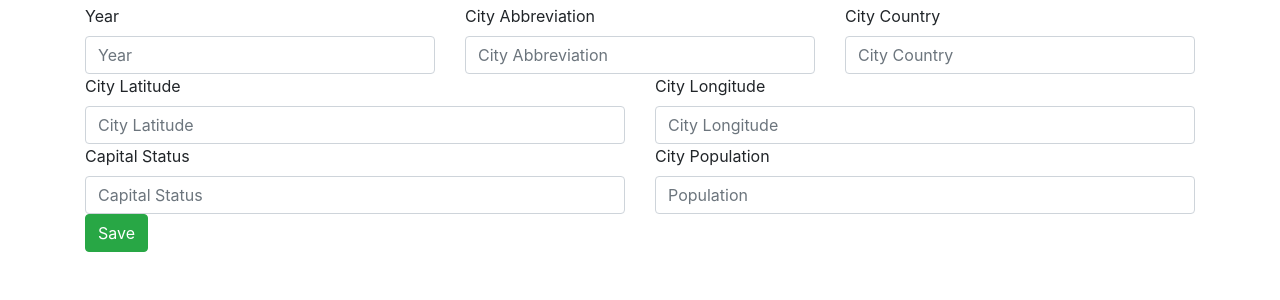
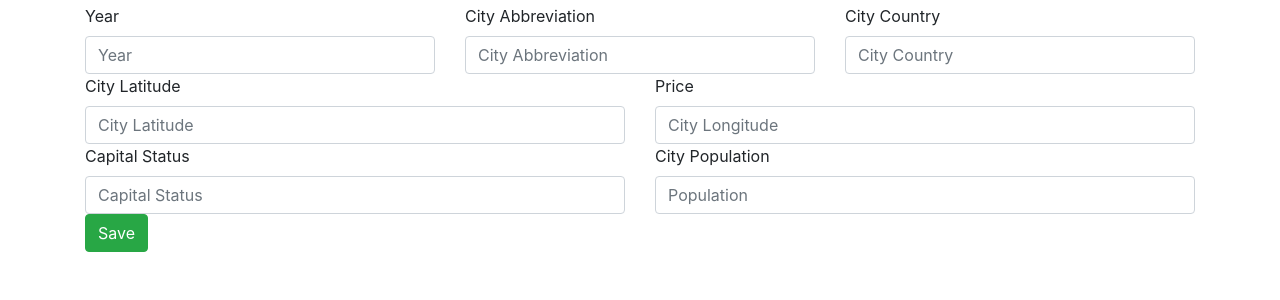
Before and after one commit to AlwaysEpicurus/Web_Forms_with_Flask_Docker_PyCharm_MySQL, a Flask app: page /edit/1 in a window 1280 px wide. Shown: the part 56-356 px from the top of the page. Run offline with Flask 2, Linux system fonts and the light colour scheme; data comes from the database, SQL or seed files in the repository; some libraries are stand-ins or nearby versions.

Commit message:
Task: Added Price column.

```diff
--- a/app/app.py
+++ b/app/app.py
@@ -61,10 +61,10 @@
 @app.route('/cities/new', methods=['POST'])
 def form_insert_post():
     cursor = mysql.get_db().cursor()
-    inputData = (request.form.get('year'), request.form.get('mileage'), request.form.get('fldLong'),
+    inputData = (request.form.get('year'), request.form.get('mileage'), request.form.get('price'),
                  request.form.get('fldCountry'), request.form.get('fldAbbreviation'),
                  request.form.get('fldCapitalStatus'), request.form.get('fldPopulation'))
-    sql_insert_query = """INSERT INTO tblCitiesImport (year,mileage,fldLong,fldCountry,fldAbbreviation,fldCapitalStatus,fldPopulation) VALUES (%s, %s,%s, %s,%s, %s,%s) """
+    sql_insert_query = """INSERT INTO tblCitiesImport (year,mileage,price,fldCountry,fldAbbreviation,fldCapitalStatus,fldPopulation) VALUES (%s, %s,%s, %s,%s, %s,%s) """
     cursor.execute(sql_insert_query, inputData)
     mysql.get_db().commit()
     return redirect("/", code=302)
--- a/app/templates/edit.html
+++ b/app/templates/edit.html
@@ -23,8 +23,8 @@
             <input id="mileage" type="text" class="form-control" placeholder="City Latitude" name="mileage" value="{{city.mileage}}">
         </div>
         <div class="col">
-            <label for="fldlong">City Longitude</label>
-            <input id="fldlong" type="text" class="form-control" placeholder="City Longitude" name="fldLong" value="{{city.fldLong}}">
+            <label for="price">Price</label>
+            <input id="price" type="text" class="form-control" placeholder="City Longitude" name="price" value="{{city.price}}">
         </div>
     </div>
     <div class="row">
--- a/app/templates/index.html
+++ b/app/templates/index.html
@@ -5,7 +5,7 @@
     <tr>
         <th scope="col">Year</th>
         <th scope="col">Mileage</th>
-        <th scope="col">Longitude</th>
+        <th scope="col">Price</th>
         <th scope="col">Country</th>
         <th scope="col">Abbreviation</th>
         <th scope="col">Capital Status</th>
@@ -17,7 +17,7 @@
     <tr>
         <td><a href="view/{{city.id}}">{{ city.year }}</a></td>
         <td>{{ city.mileage }}</td>
-        <td>{{ city.fldLong }}</td>
+        <td>{{ city.Price }}</td>
         <td>{{ city.fldCountry }}</td>
         <td>{{ city.fldAbbreviation }}</td>
         <td>{{ city.fldCapitalStatus }}</td>
--- a/app/templates/new.html
+++ b/app/templates/new.html
@@ -23,8 +23,8 @@
             <input id="mileage" type="text" class="form-control" placeholder="Mileage" name="mileage">
         </div>
         <div class="col">
-            <label for="fldlong">City Longitude</label>
-            <input id="fldlong" type="text" class="form-control" placeholder="City Longitude" name="fldLong">
+            <label for="Price">Price</label>
+            <input id="Price" type="text" class="form-control" placeholder="Price" name="Price">
         </div>
     </div>
     <div class="row">
--- a/app/templates/view.html
+++ b/app/templates/view.html
@@ -6,7 +6,7 @@
 
     <ul class="list-group list-group-flush">
         <li class="list-group-item">{{ city.mileage }}</li>
-        <li class="list-group-item">{{ city.fldLong }}</li>
+        <li class="list-group-item">{{ city.Price }}</li>
         <li class="list-group-item">{{ city.fldCapitalStatus }}</li>
         <li class="list-group-item">{{ city.fldCountry }}</li>
         <li class="list-group-item">{{ city.fldPopulation }}</li>
@@ -15,7 +15,7 @@
         <a href="/edit/{{city.id}}" class="card-link btn btn-primary">edit</a>
     </div>
 </div>
-<form action="/delete/{{city.id}}" method="post"><button type="submit" class="btn btn-danger">Save</button></form>
+<form action="/delete/{{city.id}}" method="post"><button type="submit" class="btn btn-danger">Delete</button></form>
 
 
 {% endblock %}
--- a/db/init.sql
+++ b/db/init.sql
@@ -5,14 +5,14 @@
     `id` int AUTO_INCREMENT,
     `year` VARCHAR(21) CHARACTER SET utf8,
     `mileage` NUMERIC(6, 4),
-    `fldLong` NUMERIC(7, 4),
+    `price` NUMERIC(7, 4),
     `fldCountry` VARCHAR(19) CHARACTER SET utf8,
     `fldAbbreviation` VARCHAR(3) CHARACTER SET utf8,
     `fldCapitalStatus` VARCHAR(7) CHARACTER SET utf8,
     `fldPopulation` INT,
     PRIMARY KEY (`id`)
 );
-INSERT INTO tblCitiesImport (year,mileage,fldLong,fldCountry,fldAbbreviation,fldCapitalStatus,fldPopulation) VALUES
+INSERT INTO tblCitiesImport (year,mileage,price,fldCountry,fldAbbreviation,fldCapitalStatus,fldPopulation) VALUES
     ('Tokyo',35.685,139.7514,'Japan','JPN','primary',35676000),
     ('New York',40.6943,-73.9249,'United States','USA','NA',19354922),
     ('Mexico City',19.4424,-99.131,'Mexico','MEX','primary',19028000),
```
